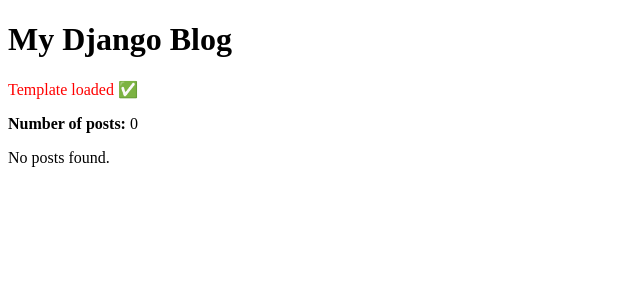
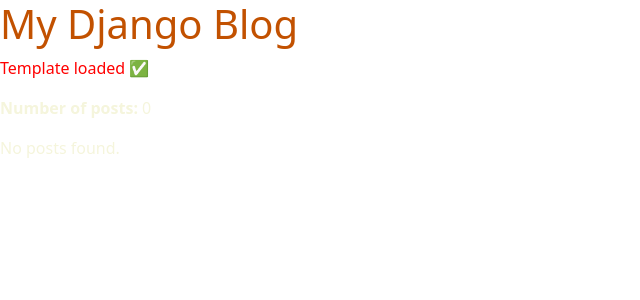
Before and after one commit to sunilbastola/my-django-blog, a Django app: page / in a window 1280 px wide. Shown: the top 300 px of the page, without its empty margins (0-640 px from the left). Run offline with Django 5.2, Linux system fonts and the light colour scheme; data that the repository does not hold is empty.

Commit message:
added CSS

```diff
--- /dev/null
+++ b/blog/static/css/blog.css
@@ -0,0 +1,7 @@
+h1 {
+    color: #C25100;
+}
+
+p, article {
+    color: beige;
+}
--- a/blog/templates/blog/post_list.html
+++ b/blog/templates/blog/post_list.html
@@ -1,7 +1,10 @@
+{% load static %}
 <!DOCTYPE html>
 <html>
 <head>
     <title>My Django Blog</title>
+    <link rel="stylesheet" href="https://cdn.jsdelivr.net/npm/bootstrap@5.3.3/dist/css/bootstrap.min.css" integrity="sha384-QWTKZyjpPEjISv5WaRU9OFeRpok6YctnYmDr5pNlyT2bRjXh0JMhjY6hW+ALEwIH" crossorigin="anonymous">
+    <link rel="stylesheet" href="{% static 'css/blog.css' %}">
 </head>
 <body>
     <h1>My Django Blog</h1>
```
